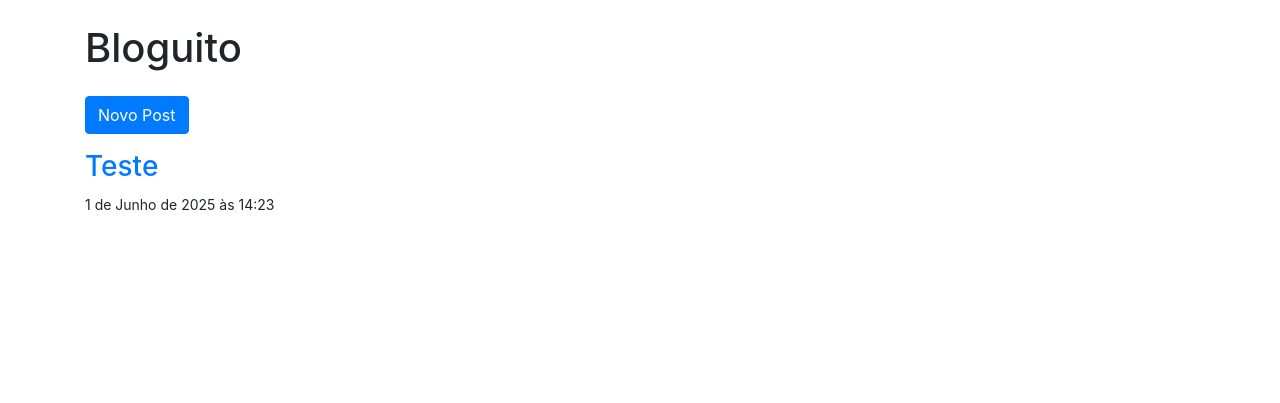
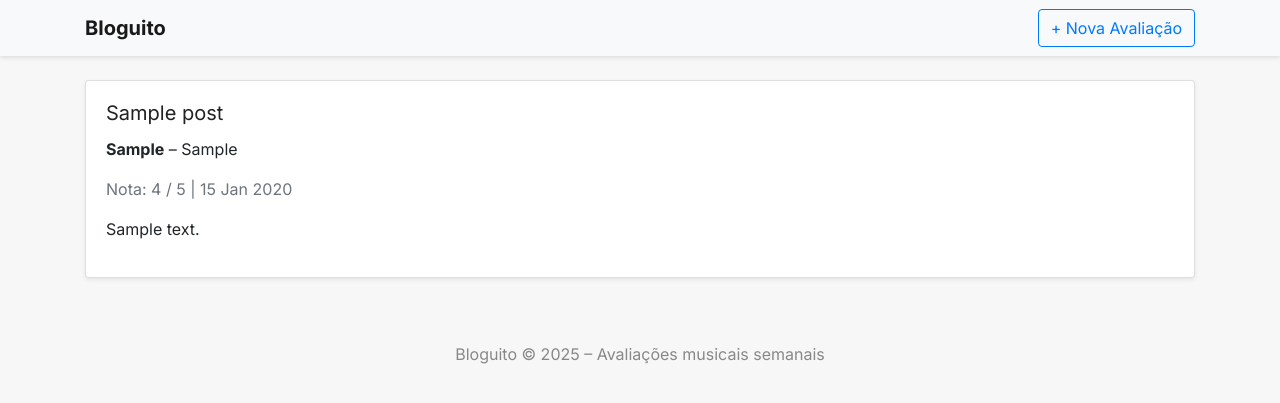
Before and after one commit to Bernardonasc/EngenhariaSoftwareII, a Django app: page / in a window 1280 px wide. Shown: the top 403 px of the page. Run offline with Django 4.2, Linux system fonts and the light colour scheme; data comes from the database, SQL or seed files in the repository; tables that the repository leaves empty hold one stand-in row (values such as "Sample post"); some libraries are stand-ins or nearby versions.

Commit message:
feat: starting style

```diff
--- a/blog/models.py
+++ b/blog/models.py
@@ -1,12 +1,14 @@
-
 from django.db import models
-from ckeditor.fields import RichTextField
 
 class Post(models.Model):
-    title = models.CharField(max_length=200)
-    content = RichTextField()
-    created_at = models.DateTimeField(auto_now_add=True)
-    updated_at = models.DateTimeField(auto_now=True)
+    title = models.CharField("Título", max_length=200)
+    artist = models.CharField("Artista", max_length=100)
+    album = models.CharField("Álbum", max_length=100)
+    description = models.TextField("Descrição")
+    rating = models.IntegerField("Nota (1–5)")
+    album_cover_url = models.URLField("Capa do Álbum (URL)", blank=True, null=True)
+    created_at = models.DateTimeField("Criado em", auto_now_add=True)
+    updated_at = models.DateTimeField("Atualizado em", auto_now=True)
 
     def __str__(self):
-        return self.title
+        return f"{self.title} – {self.artist}"
--- a/blog/templates/blog/post_list.html
+++ b/blog/templates/blog/post_list.html
@@ -1,22 +1,60 @@
+{% load static %}
+<!DOCTYPE html>
+<html lang="pt-br">
+<head>
+  <meta charset="UTF-8">
+  <title>Bloguito – Avaliações de Álbuns</title>
+  <link href="https://cdn.jsdelivr.net/npm/bootstrap@4.6.2/dist/css/bootstrap.min.css" rel="stylesheet">
+  <link href="https://fonts.googleapis.com/css2?family=Inter:wght@400;700&family=Lora:wght@400;700&display=swap" rel="stylesheet">
+  <style>
+    body {
+      background-color: #f7f7f7;
+      font-family: 'Inter', sans-serif;
+    }
+    h1, h2, h3 {
+      font-family: 'Lora', serif;
+    }
+    .navbar {
+      box-shadow: 0 2px 4px rgba(0,0,0,0.1);
+    }
+    .card-title a {
+      color: #222;
+      text-decoration: none;
+    }
+    .card-title a:hover {
+      text-decoration: underline;
+    }
+    footer {
+      margin-top: 4rem;
+      color: #888;
+    }
+  </style>
+</head>
+<body>
+<nav class="navbar navbar-light bg-light mb-4">
+  <div class="container">
+    <a class="navbar-brand font-weight-bold" href="{% url 'post_list' %}">Bloguito</a>
+    <a class="btn btn-outline-primary" href="{% url 'post_create' %}">+ Nova Avaliação</a>
+  </div>
+</nav>
 
-{% load static %}
-{% load crispy_forms_tags %}
-<!DOCTYPE html>
-<html>
-<head>
-    <title>Bloguito</title>
-    <link rel="stylesheet" href="https://cdn.jsdelivr.net/npm/bootstrap@4.6.2/dist/css/bootstrap.min.css">
-</head>
-<body class="container">
-    <h1 class="my-4">Bloguito</h1>
-    <a class="btn btn-primary mb-3" href="{% url 'post_create' %}">Novo Post</a>
-    {% for post in posts %}
-        <div class="mb-4">
-            <h3><a href="{% url 'post_detail' post.pk %}">{{ post.title }}</a></h3>
-            <small>{{ post.created_at }}</small>
-        </div>
-    {% empty %}
-        <p>Nenhum post encontrado.</p>
-    {% endfor %}
+<div class="container">
+  {% for post in posts %}
+    <div class="card mb-4 shadow-sm">
+      <div class="card-body">
+        <h5 class="card-title"><a href="{% url 'post_detail' post.pk %}">{{ post.title }}</a></h5>
+        <p class="card-text"><strong>{{ post.artist }}</strong> – {{ post.album }}</p>
+        <p class="text-muted">Nota: {{ post.rating }} / 5 | {{ post.created_at|date:"d M Y" }}</p>
+        <p>{{ post.description|truncatewords:20 }}</p>
+      </div>
+    </div>
+  {% empty %}
+    <p class="text-muted">Nenhuma avaliação publicada ainda.</p>
+  {% endfor %}
+</div>
+
+<footer class="text-center">
+  <p>Bloguito © 2025 – Avaliações musicais semanais</p>
+</footer>
 </body>
 </html>
```
Also changed, not shown: blog/forms.py (+15 -2 lines), blog/templates/blog/post_detail.html (+51 -7 lines), blog/templates/blog/post_form.html (+45 -9 lines), blog/migrations/0001_initial.py, db.sqlite3.
